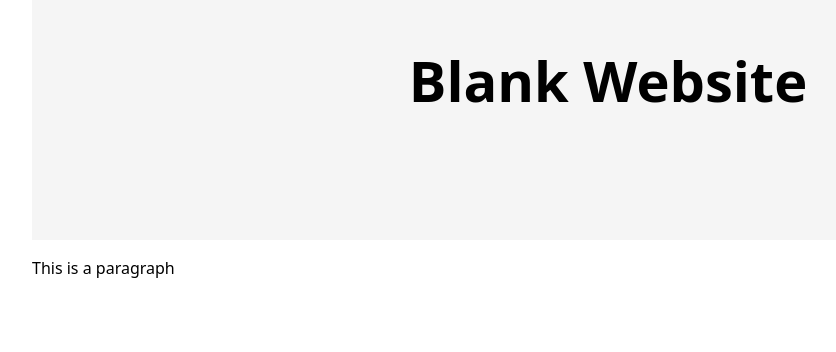
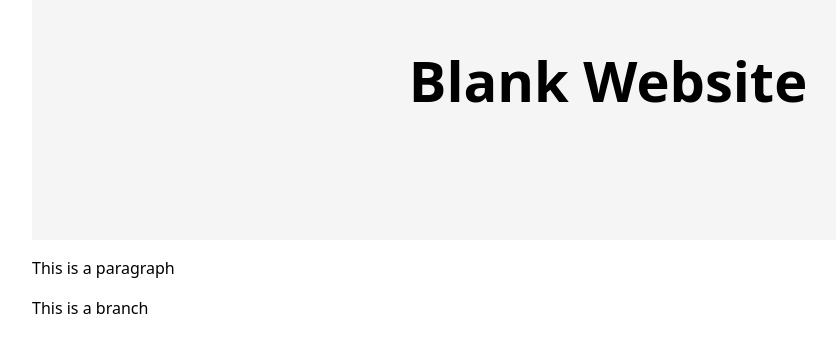
Before and after one commit to emlizotte/blank-website, a plain HTML site: page index.html in a window 1280 px wide. Shown: the part 144-496 px from the top of the page, without its empty margins (32-868 px from the left). Drawn offline with Linux system fonts and the light colour scheme.

Commit message:
Update index.html content

```diff
--- a/index.html
+++ b/index.html
@@ -12,6 +12,7 @@
     </header>
     <main>
       <p>This is a paragraph</p>
+      <p>This is a branch</p>
     </main>
     <script src="./script.js" defer></script>
   </body>
```
